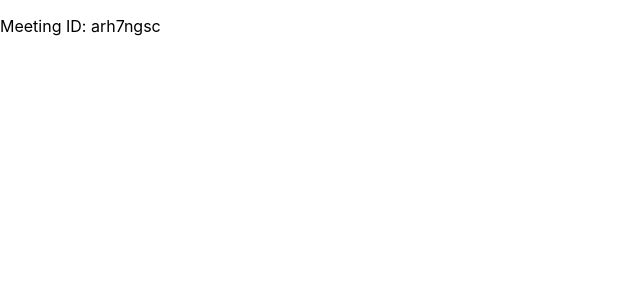
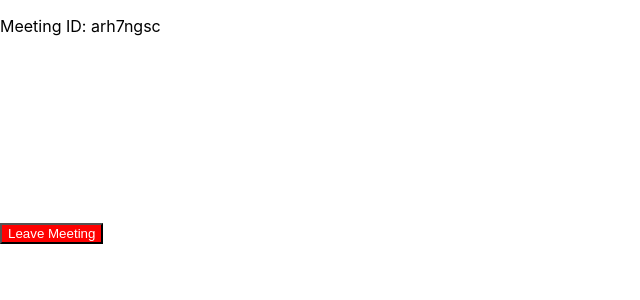
Before and after one commit to riddhi010/skillswap, a React (Create React App) app in the folder client/: page /live in a window 1280 px wide. Both pictures are taken after typing "Sample" into the empty fields and a click on the button "Create Meeting". Shown: the top 300 px of the page, without its empty margins (0-640 px from the left). Built offline with nearby package versions, Linux system fonts and the light colour scheme; no server answers.

Commit message:
Update LiveSession.js

```diff
--- a/client/src/components/LiveSession.js
+++ b/client/src/components/LiveSession.js
@@ -172,8 +172,15 @@ const LiveSession = () => {
       ) : (
         <div>
           <p>Meeting ID: {roomId}</p>
-          <video ref={localRef} autoPlay muted playsInline style={{ width: "300px" }} />
-          <video ref={remoteRef} autoPlay playsInline style={{ width: "300px" }} />
+<div style={{ display: "flex", gap: "20px" }}>
+  <video ref={localRef} autoPlay muted playsInline style={{ width: "300px" }} />
+  <video ref={remoteRef} autoPlay playsInline style={{ width: "300px" }} />
+</div>
+<br />
+<button onClick={leaveCall} style={{ background: "red", color: "white" }}>
+  Leave Meeting
+</button>
+
         </div>
       )}
     </div>
```
